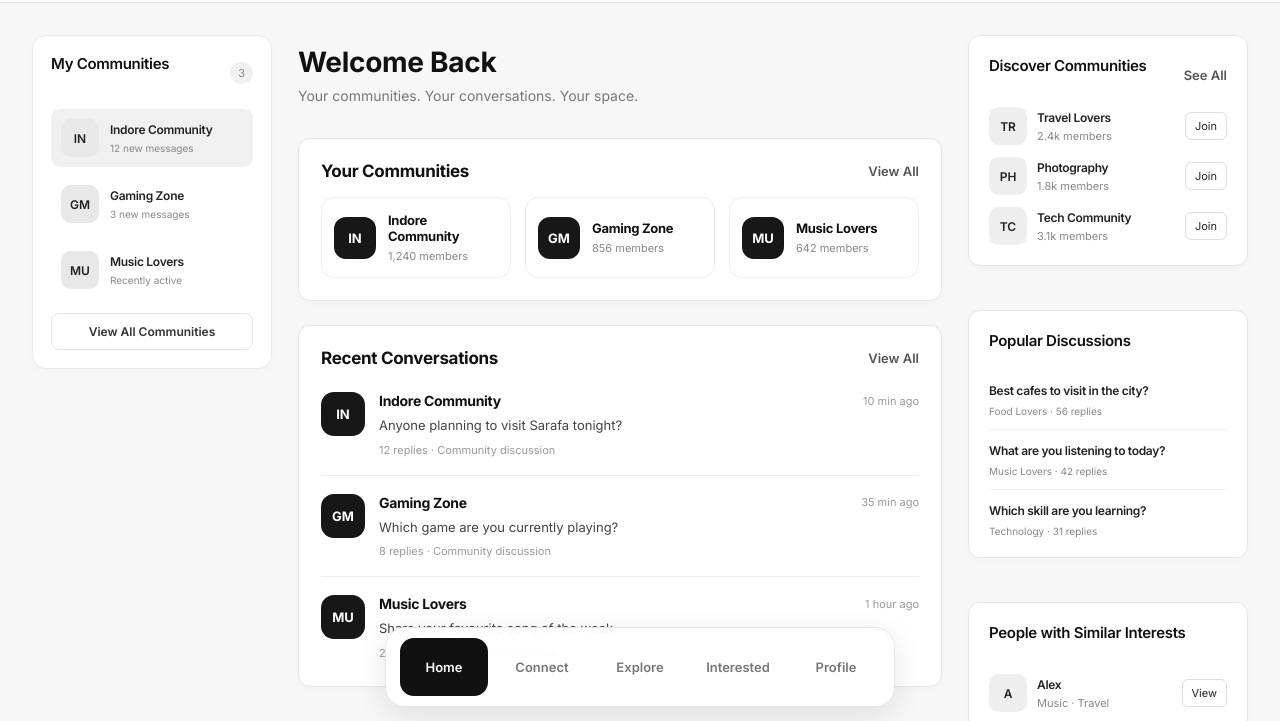
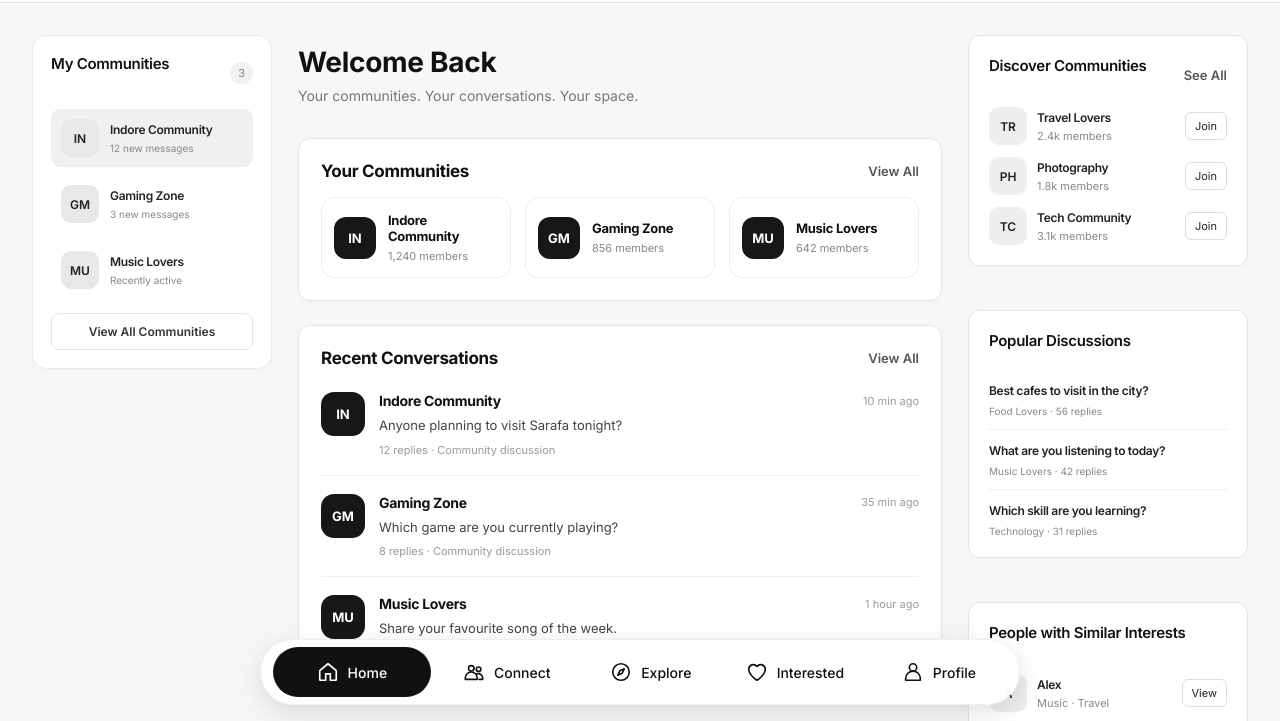
Before and after one commit to Lucifer3206/DATEWEBAPP, a plain HTML site: page Dashboard/index.html in a window 1280 px wide. Shown: the part 73-794 px from the top of the page. Drawn offline with Linux system fonts and the light colour scheme.

Commit message:
Update dashboard dock navigation

```diff
--- a/Dashboard/css/dashboard-dock.css
+++ b/Dashboard/css/dashboard-dock.css
@@ -4,58 +4,54 @@
 
 .dashboard-dock {
     position: fixed;
-    bottom: 20px;
+    bottom: 22px;
     left: 50%;
     transform: translateX(-50%);
 
     display: flex;
     align-items: center;
-    justify-content: center;
-    gap: 10px;
+    justify-content: space-around;
+    gap: 8px;
 
-    width: max-content;
-    max-width: calc(100% - 32px);
+    width: min(760px, calc(100% - 32px));
+    padding: 7px  12px;
 
-    margin: 0;
-    padding: 10px 14px;
+    background: rgba(255, 255, 255, 0.97);
+    border: 1px solid #eeeeee;
+    border-radius: 45px;
 
-    background: rgba(255, 255, 255, 0.96);
-    border: 1px solid #e5e5e5;
-    border-radius: 20px;
-
-    box-shadow: 0 8px 30px rgba(0, 0, 0, 0.10);
-
+    box-shadow: 0 8px 28px rgba(0, 0, 0, 0.12);
     z-index: 1000;
 }
-/* ==============================
-   DOCK ITEMS
-================================= */
+
+/* Individual Dock Items */
 
 .dock-item {
     position: relative;
     z-index: 1;
 
-    min-width: 88px;
-    height: 58px;
-    padding: 0 12px;
+    flex: 1;
+    min-width: 0;
+    height: 50px;
+    padding: 0 14px;
 
     display: flex;
+    flex-direction: row;
     align-items: center;
     justify-content: center;
+    gap: 9px;
 
     border: none;
-    border-radius: 14px;
-
+    border-radius: 32px;
     background: transparent;
-    color: #777;
+    color: #111;
 
     font-family: 'Inter', sans-serif;
-    font-size: 13px;
-    font-weight: 600;
+    font-size: 14px;
+    font-weight: 500;
 
+    white-space: nowrap;
     cursor: pointer;
-
-    transform-origin: center bottom;
 
     transition:
         transform 0.2s ease,
@@ -63,24 +59,40 @@
         color 0.2s ease;
 }
 
-.dock-item:hover {
-    z-index: 10;
+/* Icons */
+
+.dock-item svg {
+    width: 22px;
+    height: 22px;
+    flex-shrink: 0;
+
+    fill: none;
+    stroke: currentColor;
+    stroke-width: 1.8;
+    stroke-linecap: round;
+    stroke-linejoin: round;
 }
-/* ACTIVE ITEM */
+
+/* Labels */
+
+.dock-item span {
+    white-space: nowrap;
+}
+
+/* Active Item */
 
 .dock-item.active {
+    flex: 1.2;
     background: #111;
     color: #fff;
 }
 
-
-/* HOVER */
+/* Hover Effect */
 
 @media (hover: hover) {
     .dock-item:not(.active):hover {
-        background: #eeeeee;
-        color: #111;
-        transform: translateY(-5px) scale(1.08);
+        background: #f0f0f0;
+        transform: translateY(-4px);
     }
 
     .dock-item.active:hover {
@@ -88,24 +100,25 @@
     }
 }
 
-
-/* ==============================
-   MOBILE DOCK
-================================= */
+/* Mobile */
 
 @media (max-width: 650px) {
-
     .dashboard-dock {
-        width: calc(100% - 24px);
-       gap: 4px;
-padding: 12px 18px;
-overflow: visible;   }
+        width: calc(100% - 20px);
+        gap: 2px;
+        padding: 7px;
+        bottom: 12px;
+    }
 
     .dock-item {
-        flex: 1;
-        min-width: 0;
         height: 48px;
-        padding: 0 3px;
+        padding: 0 5px;
+        gap: 5px;
         font-size: 10px;
     }
+
+    .dock-item svg {
+        width: 19px;
+        height: 19px;
+    }
 }
--- a/Dashboard/index.html
+++ b/Dashboard/index.html
@@ -381,19 +381,51 @@
 
     <!-- Bottom Dock -->
    <nav class="dashboard-dock" aria-label="Main navigation">
+
     <button class="dock-item active" data-page="home"
-        onclick="window.location.href='index.html'">Home</button>
+        onclick="window.location.href='index.html'">
+        <svg viewBox="0 0 24 24" aria-hidden="true">
+            <path d="M3 10.5 12 3l9 7.5v10a.5.5 0 0 1-.5.5h-6v-7h-5v7h-6a.5.5 0 0 1-.5-.5z"/>
+        </svg>
+        <span>Home</span>
+    </button>
 
     <button class="dock-item" data-page="connect"
-    onclick="window.location.href='../Connect/index.html'">Connect</button>
+        onclick="window.location.href='../Connect/index.html'">
+        <svg viewBox="0 0 24 24" aria-hidden="true">
+            <circle cx="9" cy="8" r="3"/>
+            <circle cx="17" cy="9" r="2.5"/>
+            <path d="M2.5 20v-1.5a6.5 6.5 0 0 1 13 0V20z"/>
+            <path d="M15 14a5 5 0 0 1 6.5 4.8V20h-4"/>
+        </svg>
+        <span>Connect</span>
+    </button>
 
-    <button class="dock-item" data-page="explore">Explore</button>
+    <button class="dock-item" data-page="explore">
+        <svg viewBox="0 0 24 24" aria-hidden="true">
+            <circle cx="12" cy="12" r="9"/>
+            <path d="m15.5 8.5-2.2 4.8-4.8 2.2 2.2-4.8z"/>
+        </svg>
+        <span>Explore</span>
+    </button>
 
-    <button class="dock-item" data-page="interested">Interested</button>
+    <button class="dock-item" data-page="interested">
+        <svg viewBox="0 0 24 24" aria-hidden="true">
+            <path d="M12 21s-9-5.5-9-12a5 5 0 0 1 9-3 5 5 0 0 1 9 3c0 6.5-9 12-9 12z"/>
+        </svg>
+        <span>Interested</span>
+    </button>
 
-    <button class="dock-item" data-page="profile">Profile</button>
+    <button class="dock-item" data-page="profile"
+        onclick="window.location.href='../Profile/profile.html'">
+        <svg viewBox="0 0 24 24" aria-hidden="true">
+            <circle cx="12" cy="7" r="4"/>
+            <path d="M4 21v-2a8 8 0 0 1 16 0v2z"/>
+        </svg>
+        <span>Profile</span>
+    </button>
+
 </nav>
-
 
     <!-- Dashboard JavaScript -->
     <script src="js/dashboard.js"></script>
```
